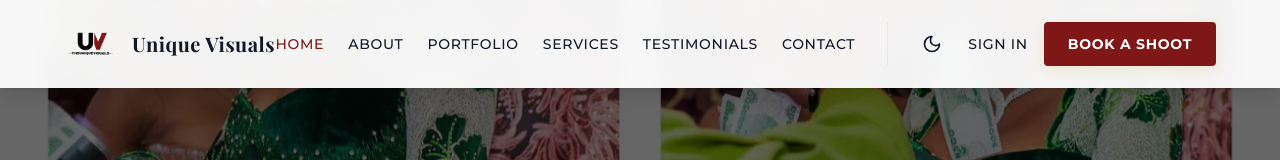
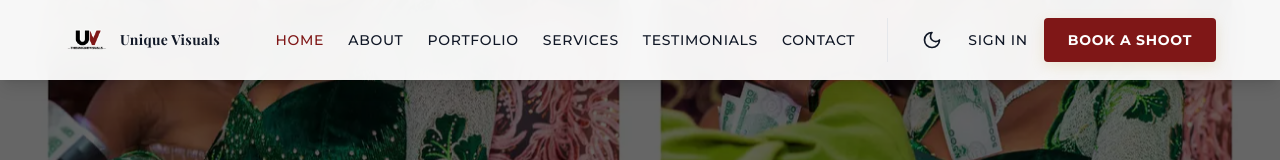
Before and after one commit to Mrreubs/TheUniqueVisuals, a React (Vite) app: page / in a window 1280 px wide. Shown: the top 160 px of the page. Built offline with nearby package versions, Linux system fonts and the light colour scheme; no server answers; a web font is replaced by a local one.

Commit message:
Fix navbar brand text overlap - use smaller rem-based sizing across viewports

```diff
--- a/src/components/layout/Navbar.jsx
+++ b/src/components/layout/Navbar.jsx
@@ -72,13 +72,13 @@ export default function Navbar() {
         transition={{ duration: 0.5 }}
       >
         <div className="max-w-[75rem] mx-auto px-6 py-4 flex items-center justify-between">
-          <Link to="/" className={`flex items-center gap-2 md:gap-3 transition-colors ${linkColor}`}>
+          <Link to="/" className={`flex items-center gap-2 transition-colors ${linkColor}`}>
             <img
               src={`${import.meta.env.BASE_URL}logo.png`}
               alt="Unique Visuals"
-              className="h-10 sm:h-12 md:h-14 w-auto"
+              className="h-10 sm:h-12 w-auto"
             />
-            <span className="font-display font-bold text-xs sm:text-sm lg:text-xl tracking-wide whitespace-nowrap">
+            <span className="font-display font-bold text-xs sm:text-sm 2xl:text-base tracking-wide whitespace-nowrap">
               Unique Visuals
             </span>
           </Link>
```
